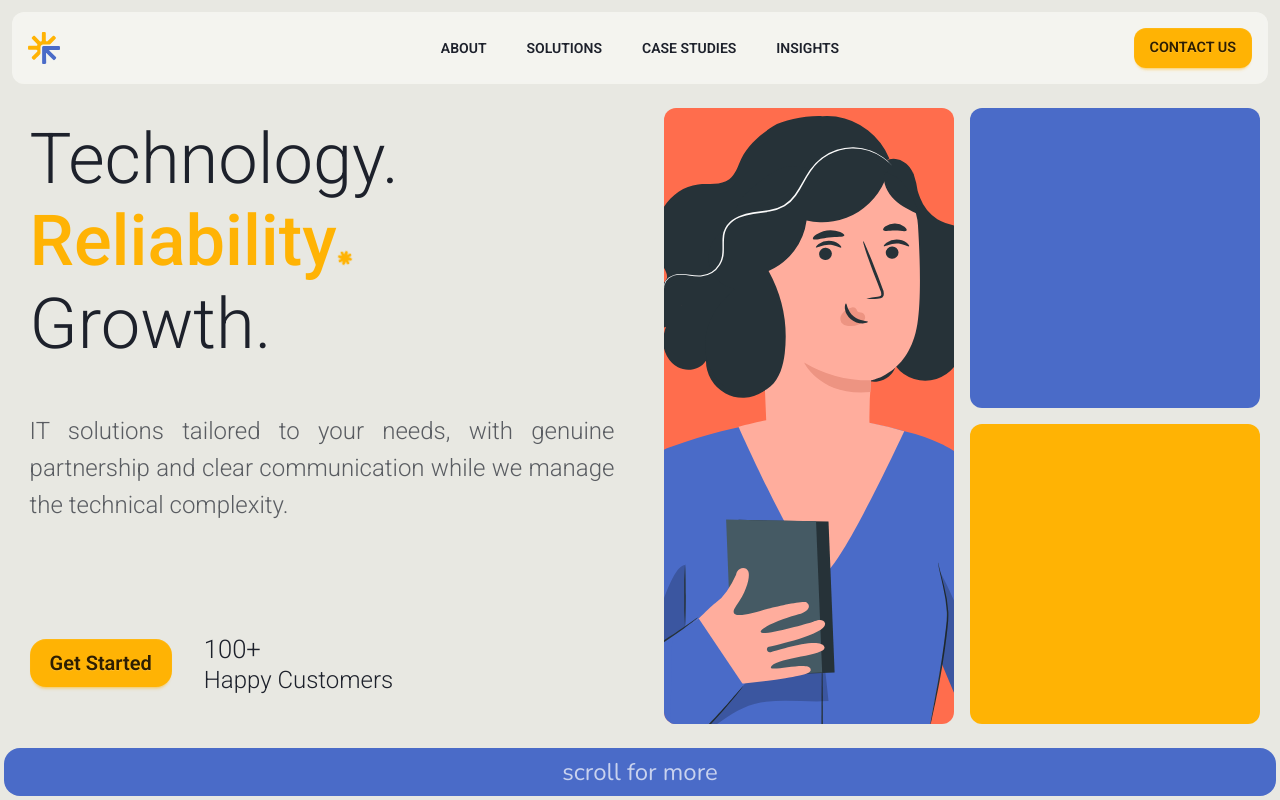
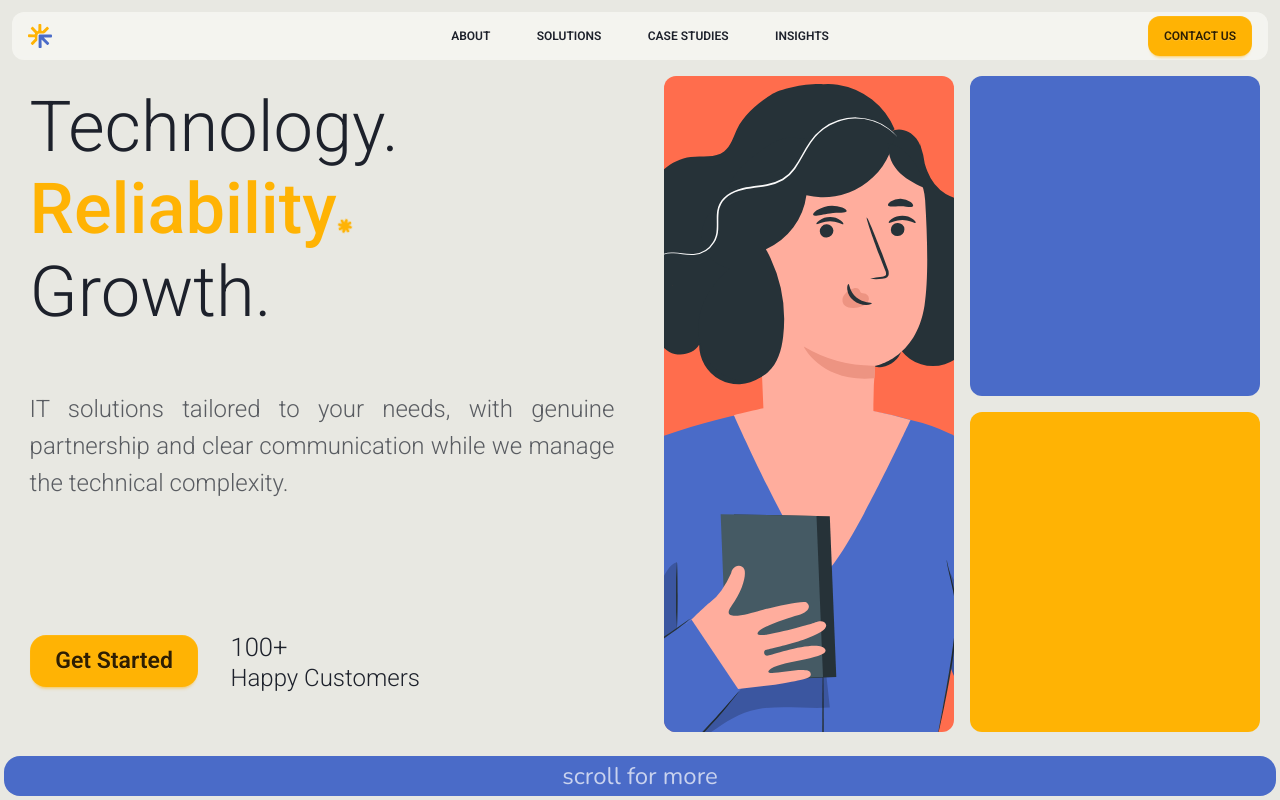
Before and after one commit to raphasouthall/website, a SvelteKit app in the folder it-website/: page / in a window 1280 px wide. Built offline with nearby package versions, Linux system fonts and the light colour scheme.

Commit message:
layout changes

```diff
--- a/it-website/src/app.css
+++ b/it-website/src/app.css
@@ -140,7 +140,7 @@
 }
 
 .size-logo {
-	@apply size-[4cqh];
+	@apply size-[3cqh];
 }
 
 .size-logo-text {
@@ -148,19 +148,19 @@
 }
 
 .btn-responsive-ghost {
-	@apply btn rounded-xl btn-ghost hover:btn-secondary border-0 2xl:text-2xl 2xl:btn-lg;
+	@apply btn rounded-xl btn-ghost hover:btn-secondary border-0 text-[1.5cqh] p-[1.5cqw];
 }
 
 .btn-responsive-accent {
-	@apply btn rounded-xl btn-accent border-0 md:text-[1.8cqh];
+	@apply btn rounded-xl btn-accent border-0 text-[1.5cqh];
 }
 
 .btn-responsive-primary {
-	@apply btn rounded-xl btn-primary border-0 text-base 2xl:text-2xl 2xl:btn-lg;
+	@apply btn rounded-xl btn-primary border-0 text-[1.8cqh];
 }
 
 .btn-cta {
-	@apply btn rounded-2xl btn-accent border-0 btn-lg md:text-[2.5cqh] md:p-[2.5cqh];
+	@apply btn rounded-2xl btn-accent border-0 lg:text-[1.8cqw] lg:p-[2cqw];
 }
 
 .text-hero-h1 {
--- a/it-website/src/routes/+layout.svelte
+++ b/it-website/src/routes/+layout.svelte
@@ -11,15 +11,15 @@
 	<!-- Fixed Nav -->
 	<div
 		id="nav"
-		class="bg-base-100/70 fixed left-3 right-3 top-3 z-50 flex min-h-16 items-center rounded-xl p-4 backdrop-blur-[2px] md:justify-start md:gap-2"
+		class="bg-base-100/70 fixed left-3 right-3 top-3 z-50 flex h-[8dvh] lg:h-[6dvh] overflow-hidden items-center rounded-xl backdrop-blur-[2px] md:justify-start md:gap-2"
 	>
-		<div id="mobile" class="flex w-full items-center justify-between gap-2 md:hidden">
+		<div
+			id="mobile"
+			class="flex size-full items-center justify-between gap-2 md:hidden p-4 min-h-0"
+		>
 			<Logo />
 			<!-- <ThemeDropdown /> -->
-			<button
-				class="btn btn-sm btn-ghost hover:drop-shadow-white/50 drop-shadow"
-				on:click={() => (sidebarOpen = !sidebarOpen)}
-			>
+			<button class="btn-responsive-ghost" on:click={() => (sidebarOpen = !sidebarOpen)}>
 				{#if sidebarOpen}
 					<IconMinus size="20" />
 				{:else}
@@ -27,7 +27,10 @@
 				{/if}
 			</button>
 		</div>
-		<div id="desktop" class="hidden w-full items-center justify-between md:flex relative">
+		<div
+			id="desktop"
+			class="hidden w-full items-center justify-between md:flex relative px-4 py-2 min-h-0"
+		>
 			<Logo />
 			<div id="links" class="flex items-center gap-2 absolute left-1/2 transform -translate-x-1/2">
 				<!-- <ThemeDropdown /> -->
--- a/it-website/src/routes/+page.svelte
+++ b/it-website/src/routes/+page.svelte
@@ -11,13 +11,10 @@
 		const contentDiv = document.getElementById('content');
 		if (contentDiv) {
 			contentElement = contentDiv;
-
 			const handleScroll = () => {
 				isAtTop = contentElement.scrollTop === 0;
 			};
-
 			contentElement.addEventListener('scroll', handleScroll);
-
 			// Cleanup function
 			return () => {
 				contentElement.removeEventListener('scroll', handleScroll);
@@ -27,37 +24,40 @@
 </script>
 
 <div id="home-body" class="flex flex-col select-none">
-	<div class="h-[10dvh]"></div>
+	<!-- Nav spacing remains the same -->
+	<div id="nav-spacing" class="h-[8dvh] lg:h-[6dvh]"></div>
+
+	<!-- UPDATED HERO SECTION -->
 	<div
 		id="hero"
-		class="flex min-h-[82dvh] h-[82dvh] md:h-[83dvh] w-full flex-col items-center justify-center gap-2 py-2 text-center md:flex-row"
+		class="flex h-[84dvh] lg:h-[88dvh] w-full flex-col items-center justify-center gap-2 py-2 text-center lg:flex-row min-h-0 overflow-hidden"
 	>
 		<div
 			id="hero-left"
-			class="flex flex-col w-full gap-6 items-center justify-center text-center overflow-hidden font-light
-			md:h-full md:w-1/2 md:px-[2cqw] md:pt-8 md:gap-4"
+			class="flex flex-col w-full gap-6 items-center justify-center text-center font-light
+        lg:h-full lg:w-1/2 lg:px-[2cqw] lg:pt-8 lg:gap-4 min-h-0 overflow-auto"
 		>
 			<div
 				id="headline"
-				class="flex w-full flex-col items-center justify-center md:items-start md:justify-start gap-3 overflow-hidden
-				text-center text-hero-h1
-				"
+				class="flex w-full flex-col items-center justify-center lg:items-start lg:justify-start gap-3
+          text-center text-hero-h1 flex-shrink-0"
 			>
 				<p class="">Technology.</p>
-				<div class="flex items-center justify-center md:justify-start w-full">
+				<div class="flex items-center justify-center lg:justify-start w-full">
 					<p class="text-accent font-medium">Reliability</p>
 					<div class="pt-8"><Sun /></div>
 				</div>
 				<p>Growth.</p>
 			</div>
+
 			<div
-				class="flex flex-1 flex-col w-full items-center md:items-start justify-around px-6 md:px-0 gap-6 text-hero-h2"
+				class="flex flex-1 flex-col w-full items-center lg:items-start justify-around px-6 lg:px-0 gap-6 text-hero-h2 min-h-0"
 			>
-				<p class="text-base-content/70 text-hero-h3 md:text-justify">
+				<p class="text-base-content/70 text-hero-h3 lg:text-justify flex-shrink">
 					IT solutions tailored to your needs, with genuine partnership and clear communication
 					while we manage the technical complexity.
 				</p>
-				<div class="flex items-center justify-center gap-6 md:justify-start">
+				<div class="flex items-center justify-center gap-6 lg:justify-start flex-shrink-0">
 					<button class="btn-cta">Get Started</button>
 					<div class="flex w-full flex-col p-2 text-start">
 						<p class="">100+</p>
@@ -69,7 +69,7 @@
 
 		<div
 			id="hero-right"
-			class="hidden h-full flex-1 select-none items-center justify-center gap-4 overflow-hidden rounded-xl p-4 text-center md:flex"
+			class="hidden h-full flex-1 select-none items-center justify-center gap-4 overflow-hidden rounded-xl p-4 text-center lg:flex min-h-0"
 		>
 			<div class="bg-secondary flex size-full justify-center overflow-hidden rounded-xl pt-2">
 				<Illustration />
@@ -82,16 +82,24 @@
 			</div>
 		</div>
 	</div>
+
+	<!-- UPDATED SCROLL INDICATOR SECTION -->
 	<div
-		class="bg-primary text-primary-content flex h-[100dvh] flex-col items-center justify-center rounded-2xl p-2 text-center"
+		class="bg-primary text-primary-content flex h-[8dvh] lg:h-[6dvh] items-center justify-center rounded-t-2xl text-center"
 	>
 		<p
-			class="font-heading text-primary-content h-10 text-2xl transition-opacity duration-300 {isAtTop
+			class="font-heading pb-2 text-primary-content text-[3cqh] transition-opacity duration-300 {isAtTop
 				? 'animate-pulse opacity-100'
 				: 'opacity-0'}"
 		>
 			scroll for more
 		</p>
+	</div>
+
+	<!-- Main content section -->
+	<div
+		class="bg-primary text-primary-content flex h-[100dvh] flex-col items-center justify-center rounded-b-2xl p-2 text-center"
+	>
 		<p class="flex flex-1 items-center justify-center text-8xl">Content for page 2</p>
 	</div>
 </div>
```
